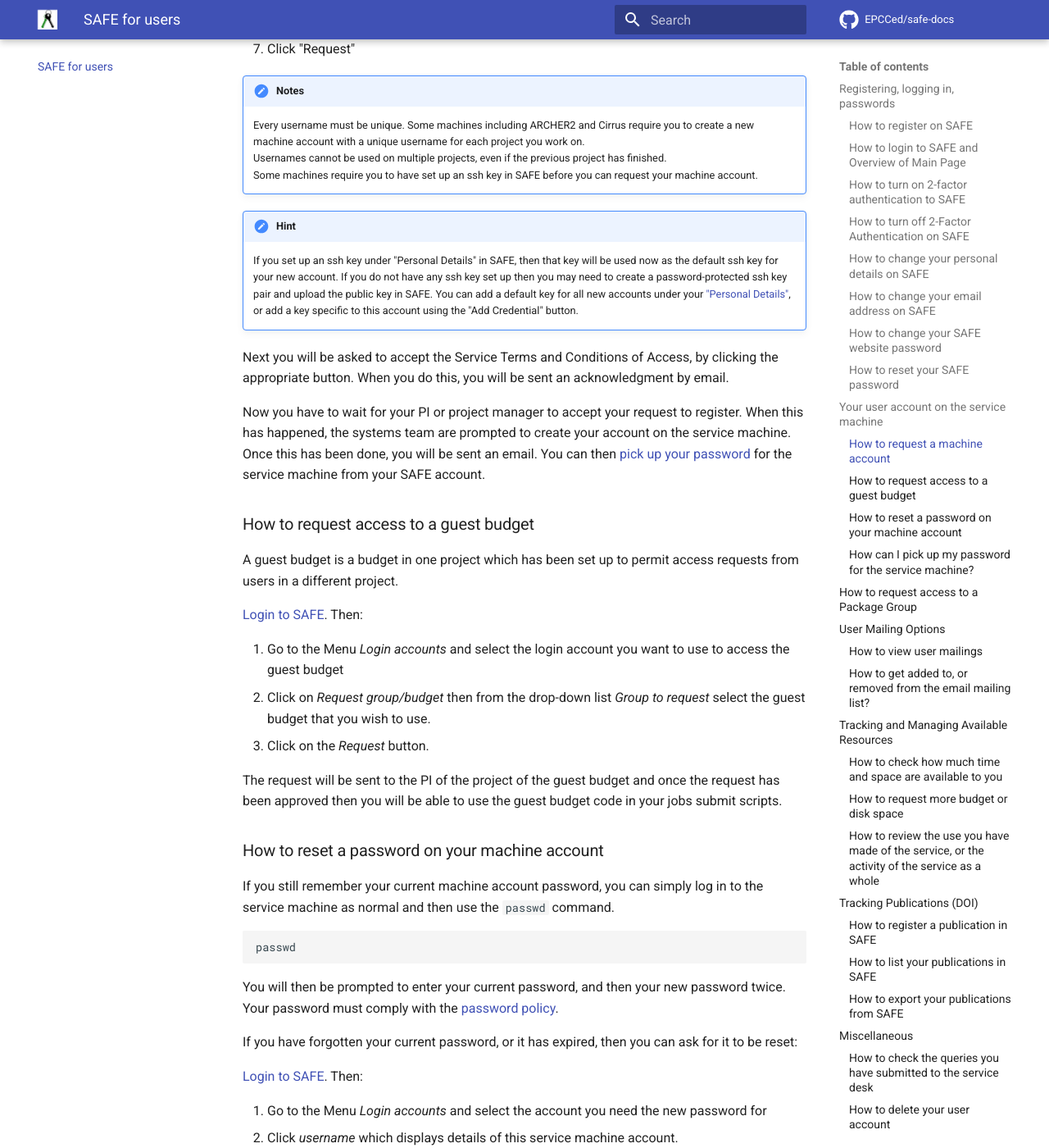
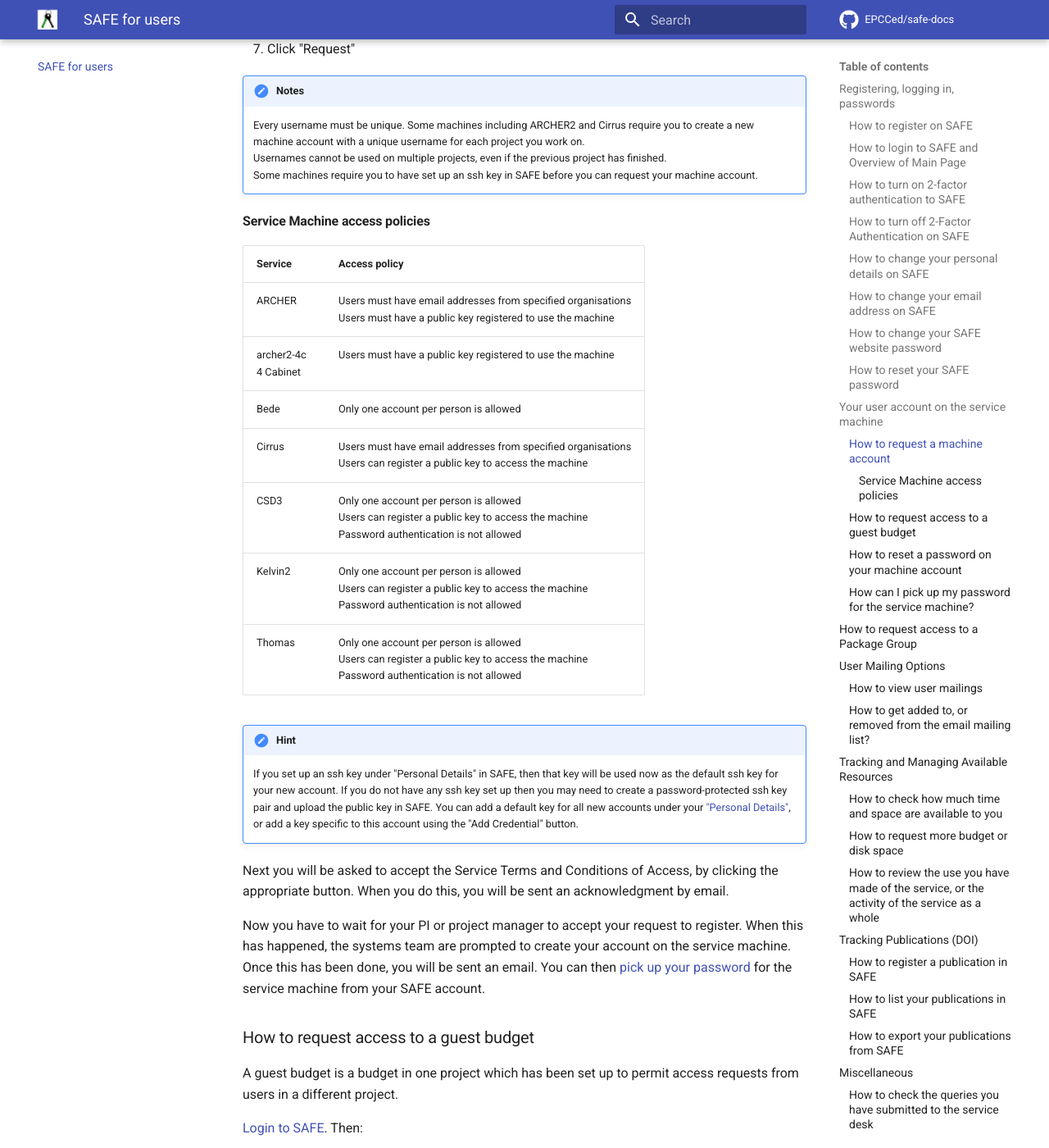
Before and after one commit to EPCCed/safe-docs, an MkDocs documentation site: the page built from docs/safe-for-users.md, in a window 1280 px wide and 1400 px high, scrolled down 3342 px. Shown: the whole window at 82% size. Built offline with MkDocs 1.6.1 and Material for MkDocs 9.7.7, drawn with Linux system fonts in a browser that asks for light colours; comment, search, counter and statistics services are not loaded.

Commit message:
Add Service Machine Access policies table

```diff
--- a/docs/safe-for-users.md
+++ b/docs/safe-for-users.md
@@ -129,6 +129,22 @@
     Usernames cannot be used on multiple projects, even if the previous project has finished.
     Some machines require you to have set up an ssh key in SAFE before you can request your
     machine account.
+
+
+#### Service Machine access policies
+
+| Service  |  Access policy  |
+| -------- | --------------  |
+|	ARCHER		|	Users must have email addresses from specified organisations<br>Users must have a public key registered to use the machine  |
+| archer2-4c	<br>4 Cabinet  |  Users must have a public key registered to use the machine |
+| Bede			|     Only one account per person is allowed |
+| Cirrus		| Users must have email addresses from specified organisations<br>    Users can register a public key to access the machine |
+| CSD3	| Only one account per person is allowed<br>    Users can register a public key to access the machine<br>    Password authentication is not allowed |
+| Kelvin2			|     Only one account per person is allowed<br>    Users can register a public key to access the machine<br>    Password authentication is not allowed |
+| Thomas		|     Only one account per person is allowed<br>    Users can register a public key to access the machine<br>    Password authentication is not allowed |
+
+
+
 
 !!! hint
     If you set up an ssh key under "Personal Details" in SAFE, then that key will be used now
```
